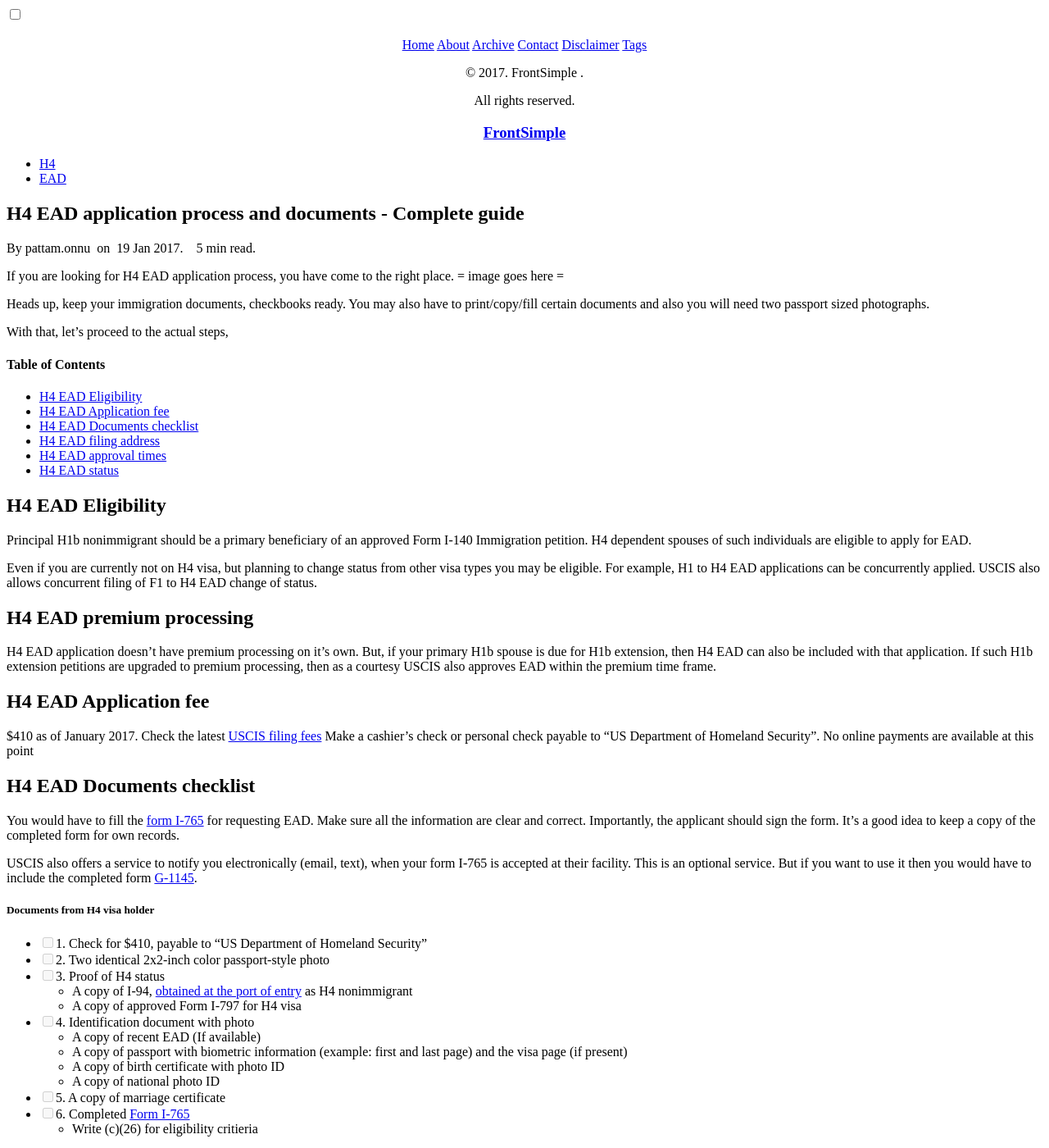
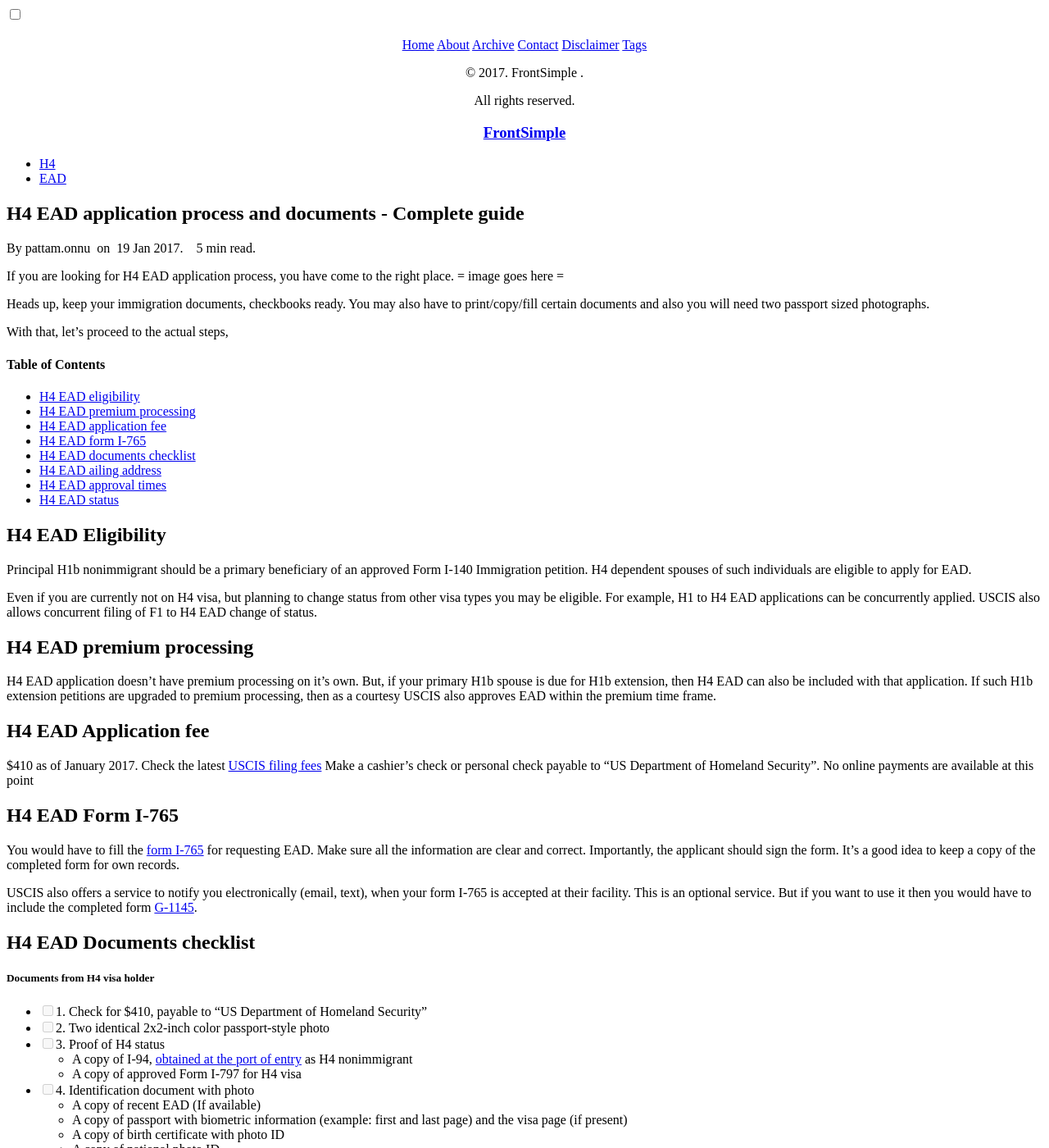
Before and after one commit to gitforwork2/gitforwork.github.io, a Jekyll site: the page built from _posts/2017-01-19-h4-ead-application.md, in a window 1280 px wide and 1400 px high. Shown: the whole window at 82% size. Built offline with Jekyll 4.4.1, drawn with Linux system fonts in a browser that asks for light colours; nearby versions of some CDN libraries; comment, search, counter and statistics services are not loaded.

Commit message:
Update 2017-01-19-h4-ead-application.md

```diff
--- a/_posts/2017-01-19-h4-ead-application.md
+++ b/_posts/2017-01-19-h4-ead-application.md
@@ -14,10 +14,12 @@ Heads up, keep your immigration documents, checkbooks ready. You may also have t
 With that, let's proceed to the actual steps,
 
 #### Table of Contents
- - [H4 EAD Eligibility](#h4-ead-eligibility)
- - [H4 EAD Application fee](#h4-ead-application-fee)
- - [H4 EAD Documents checklist](#h4-ead-documents-checklist)
- - [H4 EAD filing address](#h4-ead-filing-address)
+ - [H4 EAD eligibility](#h4-ead-eligibility)
+ - [H4 EAD premium processing](#h4-ead-premium-processing)
+ - [H4 EAD application fee](#h4-ead-application-fee)
+ - [H4 EAD form I-765](#h4-ead-form-I-765)
+ - [H4 EAD documents checklist](#h4-ead-documents-checklist)
+ - [H4 EAD ailing address](#h4-ead-filing-address)
  - [H4 EAD approval times](#h4-ead-approval-times)
  - [H4 EAD status](#h4-ead-status)
 
@@ -34,11 +36,12 @@ H4 EAD application doesn't have premium processing on it's own. But, if your pri
 $410 as of January 2017. Check the latest [USCIS filing fees](https://www.uscis.gov/forms/our-fees)
 Make a cashier's check or personal check payable to "US Department of Homeland Security". No online payments are available at this point
 
-## H4 EAD Documents checklist
+## H4 EAD Form I-765
 You would have to fill the [form I-765](http://www.uscis.gov/i-765) for requesting EAD. Make sure all the information are clear and correct. Importantly, the applicant should sign the form. It's a good idea to keep a copy of the completed form for own records.
 
 USCIS also offers a service to notify you electronically (email, text), when your form I-765 is accepted at their facility. This is an optional service. But if you want to use it then you would have to include the completed form [G-1145](http://www.uscis.gov/sites/default/files/files/form/g-1145.pdf).
 
+## H4 EAD Documents checklist
 ##### Documents from H4 visa holder
 
 - [ ] 1. Check for $410, payable to "US Department of Homeland Security"
```
